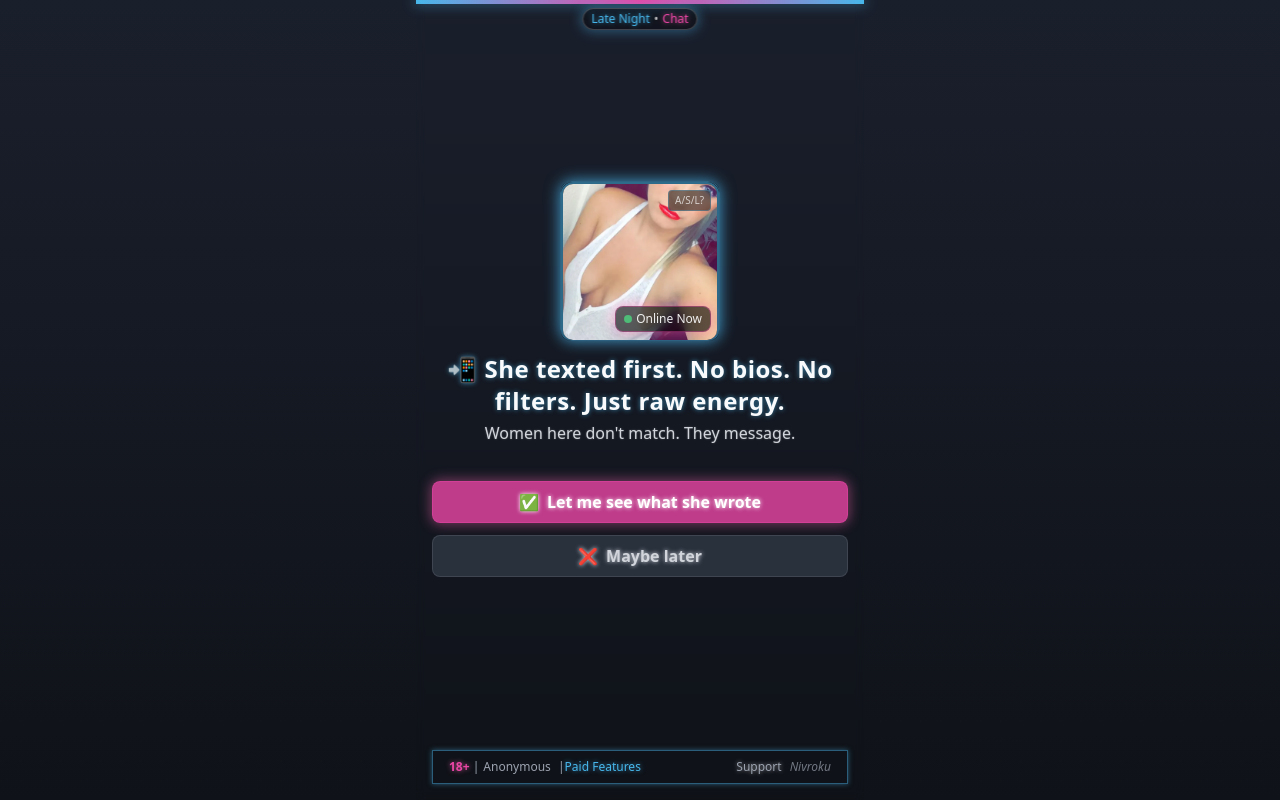
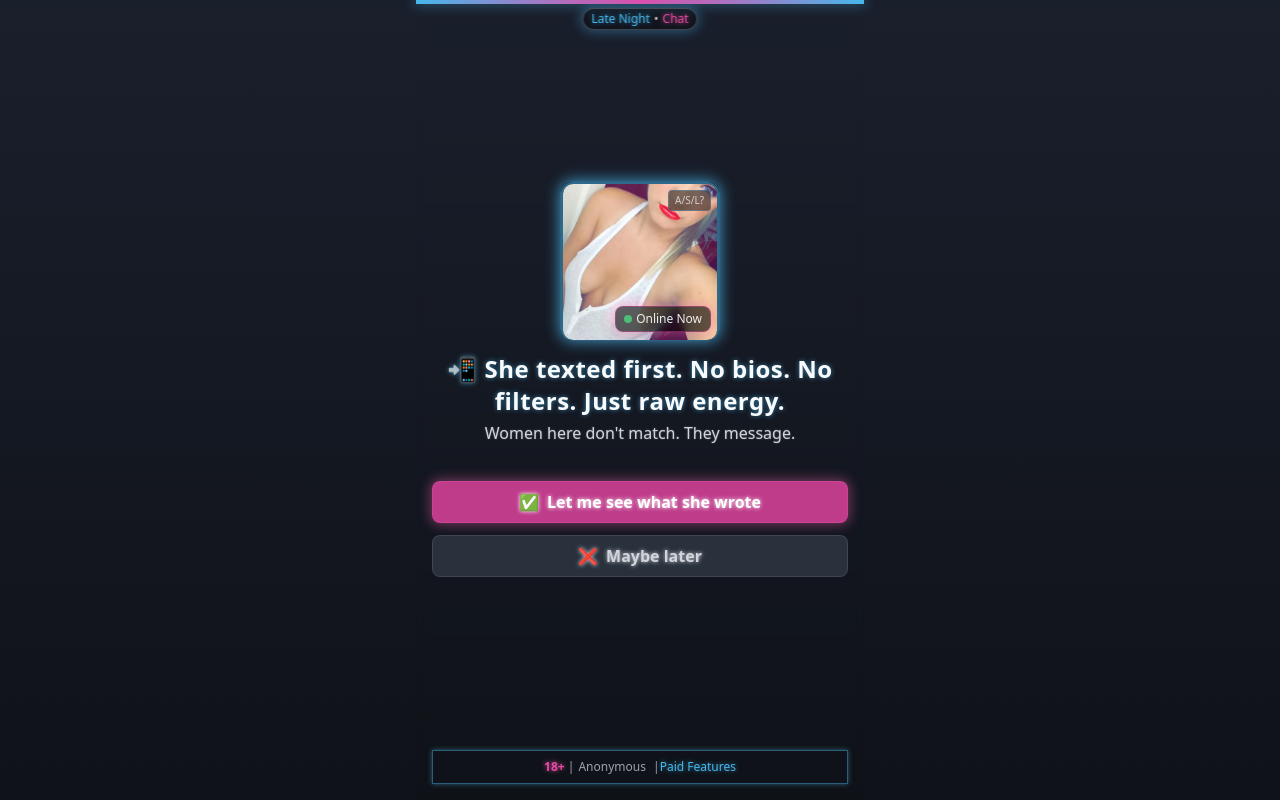
Before and after one commit to dmaxax/loveable-turnaround-landing, a React (Vite) app: page / in a window 1280 px wide. Built offline with nearby package versions, Linux system fonts and the light colour scheme.

Commit message:
Remove footer text
Remove support link and Nivroku text from the footer.

```diff
--- a/src/components/Footer.tsx
+++ b/src/components/Footer.tsx
@@ -5,15 +5,11 @@ const Footer: React.FC = () => {
   return (
     <footer className="w-full py-2 border-t border-accent/30 mt-2 neon-border shadow-glow">
       <div className="container mx-auto px-4">
-        <div className="flex flex-col md:flex-row justify-between items-center text-xs text-gray-400">
-          <div className="mb-1 md:mb-0">
+        <div className="flex justify-center items-center text-xs text-gray-400">
+          <div>
             <span className="font-bold text-primary text-shadow-pink">18+</span> |
             <span className="mx-1">Anonymous</span> |
             <span className="text-secondary text-shadow-blue">Paid Features</span>
-          </div>
-          <div className="flex items-center">
-            <a href="#" className="hover:text-accent mr-2 transition-colors text-shadow">Support</a>
-            <span className="text-xs opacity-70 italic">Nivroku</span>
           </div>
         </div>
       </div>
```
